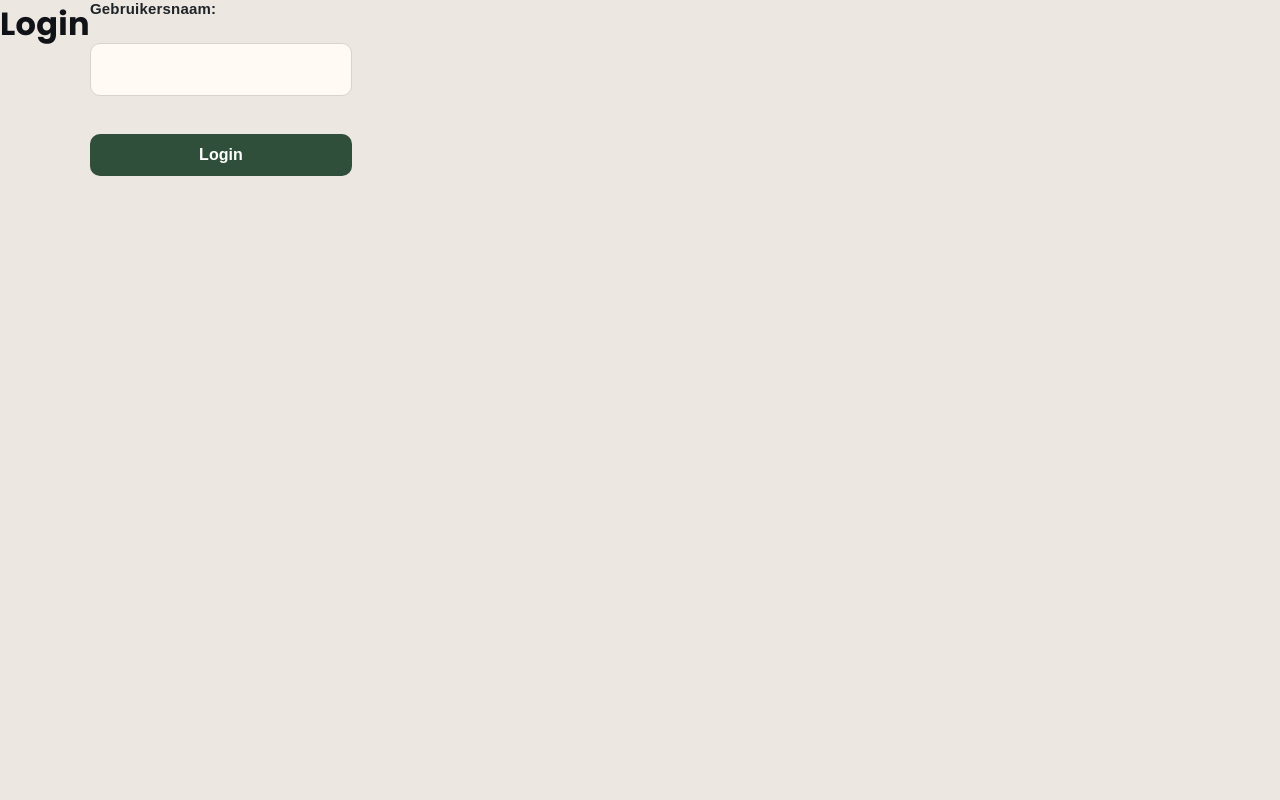
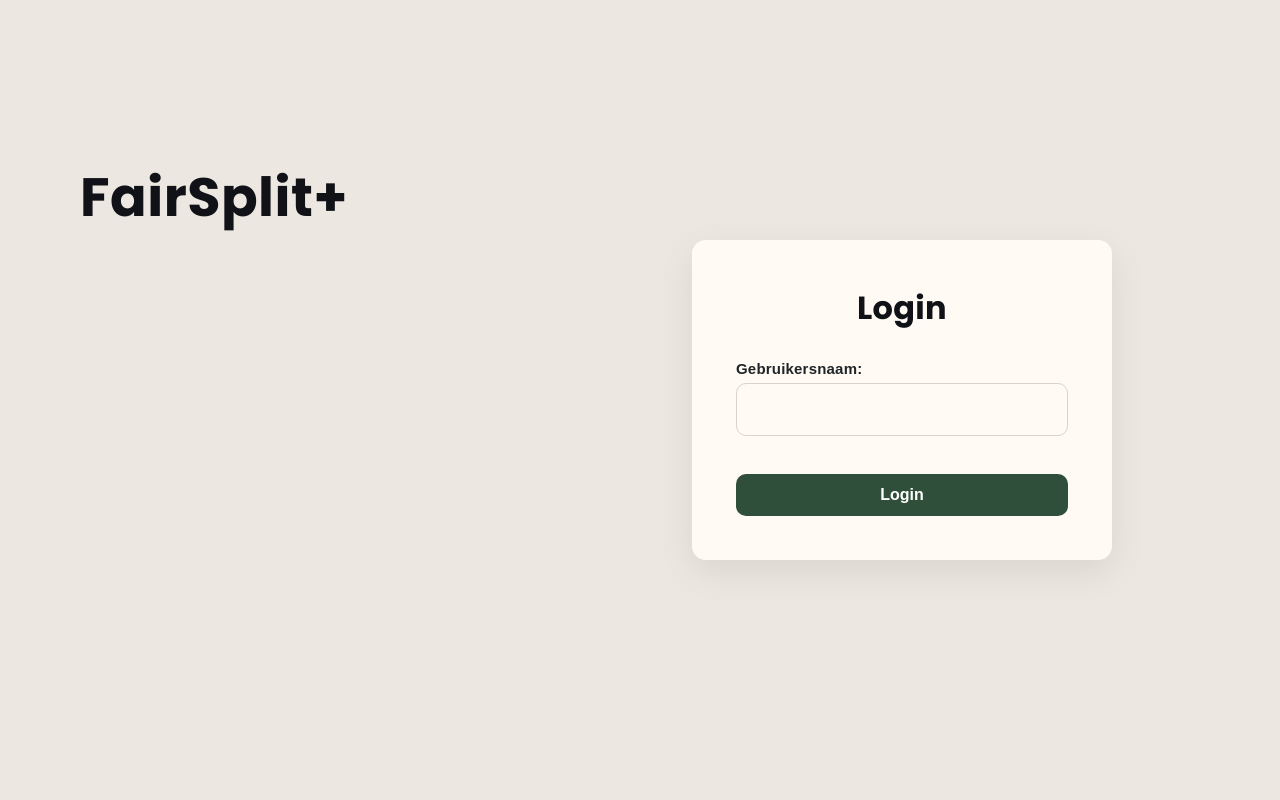
Before and after one commit to A-D-DBS-application/web-application-2025-group5, a Flask app: page /login in a window 1280 px wide. Run offline with Flask 3, Linux system fonts and the light colour scheme.

Commit message:
stijl login

```diff
--- a/app/templates/login.html
+++ b/app/templates/login.html
@@ -7,10 +7,15 @@
   <link rel="stylesheet" href="{{ url_for('static', filename='style.css') }}?v=2">
 </head>
 <body>
+  <div class="brand-logo">FairSplit+</div>
+  <div class="main-content">
+    <div class="login-container">
       <h2>Login</h2>
       <form method="post">
+        <div>
           <label for="username">Gebruikersnaam:</label>
           <input id="username" type="text" name="username" required>
+        </div>
         <button type="submit">Login</button>
       </form>
 
@@ -24,5 +29,6 @@
         </ul>
       {% endif %}
     {% endwith %}
+  </div>
 </body>
 </html>
```
Also changed, not shown: 1 other file. Lines whose indentation alone changed are shown as unchanged.
